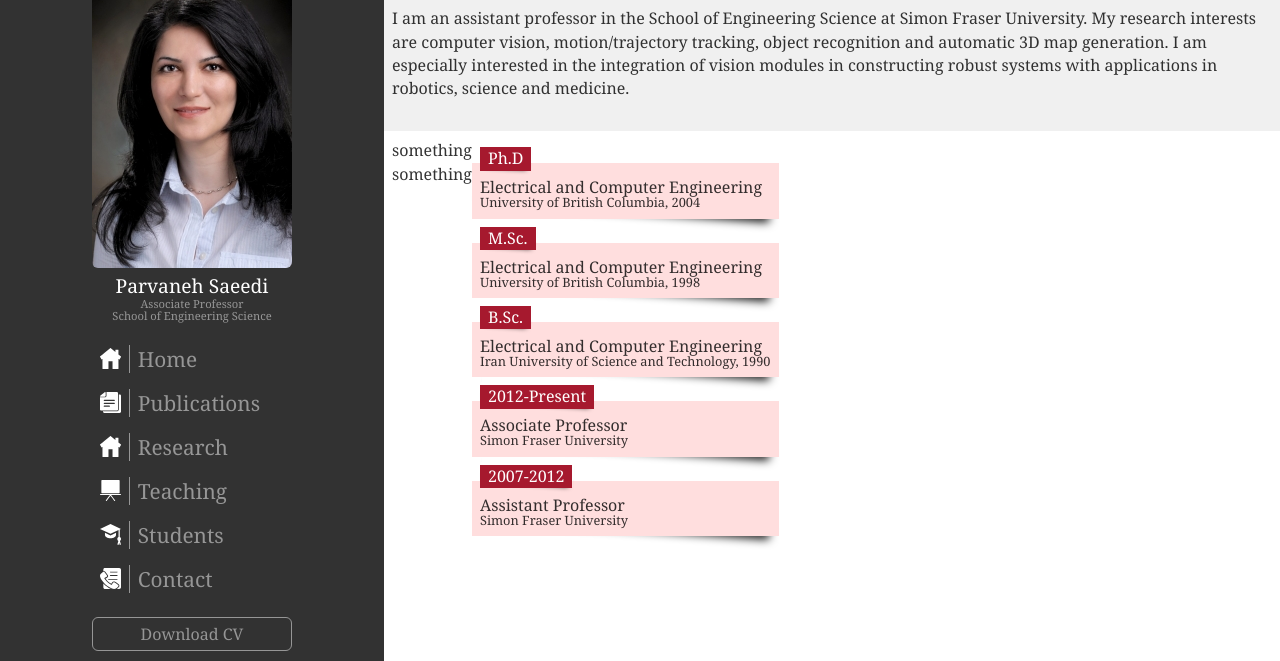
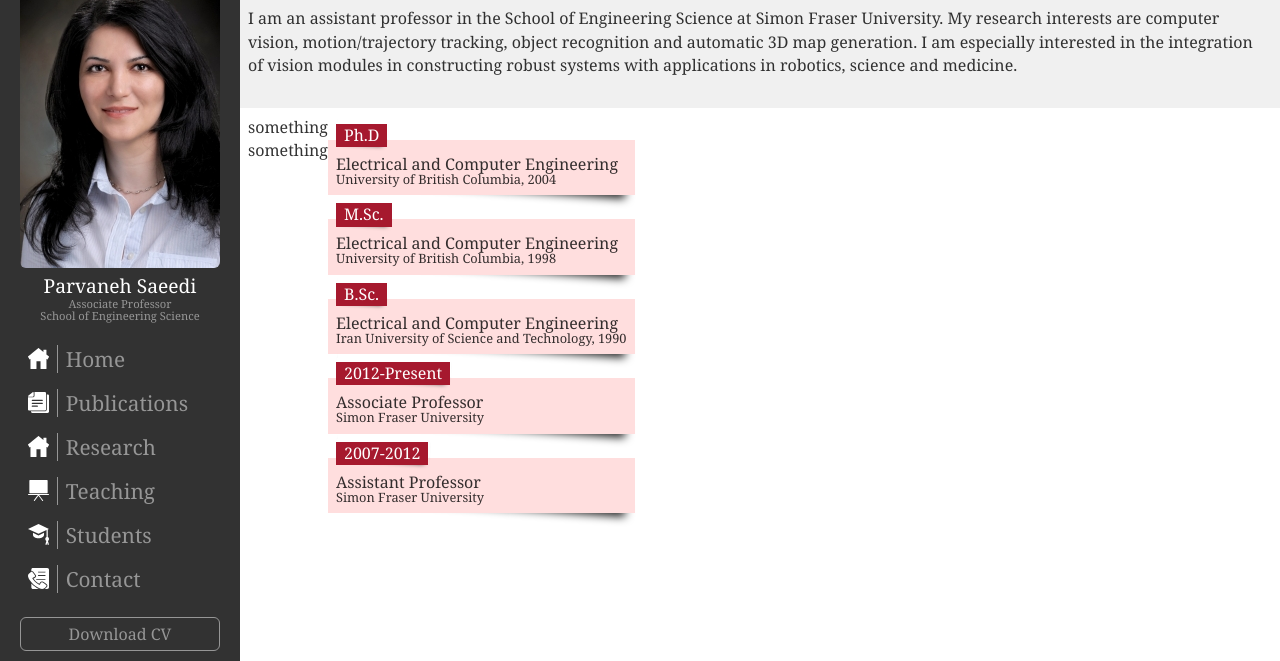
Before and after one commit to aleereza/w_ps, a Gatsby site in the folder website/: page / in a window 1280 px wide. Shown: the part 59-720 px from the top of the page. Built offline with nearby package versions, Linux system fonts and the light colour scheme; Gatsby itself is replaced by a stand-in of ours; what typography-theme-noriega would draw is missing.

Commit message:
sidenav with fixed

```diff
--- a/website/src/components/Content/Content.js
+++ b/website/src/components/Content/Content.js
@@ -1,6 +1,6 @@
 import React from "react"
 
-import styles from "./content.module.css"
+import styles from "./content.module.scss"
 
 class Content extends React.Component {
 
--- a/website/src/components/Content/content.module.css
+++ b/website/src/components/Content/content.module.scss
@@ -1,3 +1,4 @@
+@import '../../style/global.scss';
 .container {
    /* padding: .5rem; */
 }
@@ -5,7 +6,7 @@
 /* Small devices (portrait tablets and large phones, 600px and up) */
 @media only screen and (min-width: 600px) {
   .container {
-    margin-left: 30%;
+    margin-left: $sidenav_container_width;
   }
 }
 /* Medium devices (landscape tablets, 768px and up) */
--- a/website/src/components/Layout/Layout.js
+++ b/website/src/components/Layout/Layout.js
@@ -1,5 +1,5 @@
 import React from 'react'
-import styles from './layout.module.css'
+import styles from './layout.module.scss'
 
 import cx from 'classnames'
 
@@ -54,7 +54,7 @@ class Layout extends React.Component {
             <MenuButton state={!this.state.open} />
           </div>
         </div>
-        <div className={container} onClick={() => this.ChangeNav()}>
+        <div className={container}>
           <div className={styles.profile_section}>
             <img
               className={styles.profilepic}
--- a/website/src/components/Layout/layout.module.css
+++ b/website/src/components/Layout/layout.module.scss
@@ -1,3 +1,5 @@
+@import '../../style/global.scss';
+
 .sidenav_container{
   position: fixed;
   top: 0;
@@ -8,6 +10,7 @@
   /* padding-top: 2rem; */
   background-color: #323232;
   transition: width .5s;
+  z-index: 20;
 }
 
 .open {
@@ -18,10 +21,11 @@
   position: absolute;
   bottom: 2px;
   left: 10px;
-  z-index: 10;
+  z-index: 21;
 }
 
 .navbar{
+  display: block;
   position: relative;
   transition: 0.5s;
   height: 45px;
@@ -130,9 +134,9 @@
 
 @media only screen and (min-width: 600px) {
   .sidenav_container{
-    width: 30%;
+    width: $sidenav_container_width;
   }
   .navbar{
-    height: 0;
+    display:none;
   }
 }
--- a/website/src/pages/contact.js
+++ b/website/src/pages/contact.js
@@ -1,5 +1,6 @@
 import React from 'react'
 import { Link } from 'gatsby'
+import styles from './pages.module.scss'
 
 class ContactPage extends React.Component {
   render () {
--- a/website/src/pages/index.js
+++ b/website/src/pages/index.js
@@ -1,6 +1,6 @@
 import React from 'react'
 import { Link } from 'gatsby'
-import styles from './pages.module.css'
+import styles from './pages.module.scss'
 import EduItem from '../components/Content/EduItem/EduItem'
 
 const IndexPage = () => (
--- a/website/src/pages/pages.module.css
+++ b/website/src/pages/pages.module.scss
@@ -1,3 +1,4 @@
+@import '../style/global.scss';
 .page_title {
   /* color: red; */
 }
@@ -12,13 +13,18 @@
   padding: 0.5rem;
 }
 
+/* Index */
 .index_1 {
-  background-color: #f0f0f0;
+  background-color: $lightgrey;
 }
 
-/* Index */
 .index_2 {
   display: flex;
+}
+
+/* Puclications */
+.publications_1{
+  background-color: $lightgrey;
 }
 .eduitems {
   flex: 1 1 0;
--- a/website/src/pages/publications.js
+++ b/website/src/pages/publications.js
@@ -4,6 +4,7 @@ import PubItemGroup from '../components/Content/PubItem/PubItemGroup'
 import { graphql } from 'gatsby'
 import elasticlunr from 'elasticlunr'
 import SearchBar from '../components/Content/SearchBar/SearchBar'
+import styles from './pages.module.scss'
 
 class PublicationsPage extends React.Component {
   constructor(props) {
@@ -80,6 +81,7 @@ class PublicationsPage extends React.Component {
     if (this.state.query === '') {
       return (
         <div>
+          <div className={styles.publications_1}>
             <SearchBar>
               <input
                 type="text"
@@ -88,6 +90,7 @@ class PublicationsPage extends React.Component {
                 placeholder="Search..."
               />
             </SearchBar>
+          </div>
           <PubItemGroup year={'2018'} pubdata={publicationsdata_2018} />
 
           <PubItemGroup year={'2017'} pubdata={publicationsdata_2017} />
--- a/website/src/pages/research.js
+++ b/website/src/pages/research.js
@@ -1,5 +1,6 @@
 import React from 'react'
 import { Link } from 'gatsby'
+import styles from './pages.module.scss'
 
 
 class ResearchPage extends React.Component {
--- a/website/src/pages/students.js
+++ b/website/src/pages/students.js
@@ -1,5 +1,6 @@
 import React from 'react'
 import { Link } from 'gatsby'
+import styles from './pages.module.scss'
 
 class StudentPage extends React.Component {
   render () {
--- a/website/src/pages/teaching.js
+++ b/website/src/pages/teaching.js
@@ -1,5 +1,6 @@
 import React from 'react'
 import { Link } from 'gatsby'
+import styles from './pages.module.scss'
 
 class TeachingPage extends React.Component {
   render () {
--- a/website/src/style/global.scss
+++ b/website/src/style/global.scss
@@ -4,5 +4,7 @@ $sfugrey: #54585a;
 $sfublue: #007096;
 $sfugold: #c1a01e;
 $darkgrey: #323232;
-$lightgrey: #969696;
+$lightgrey: #f0f0f0;
 $lightaccent: #ffdede;
+
+$sidenav_container_width: 15rem;
```
Also changed, not shown: 1 other file. Lines whose indentation alone changed are shown as unchanged.
